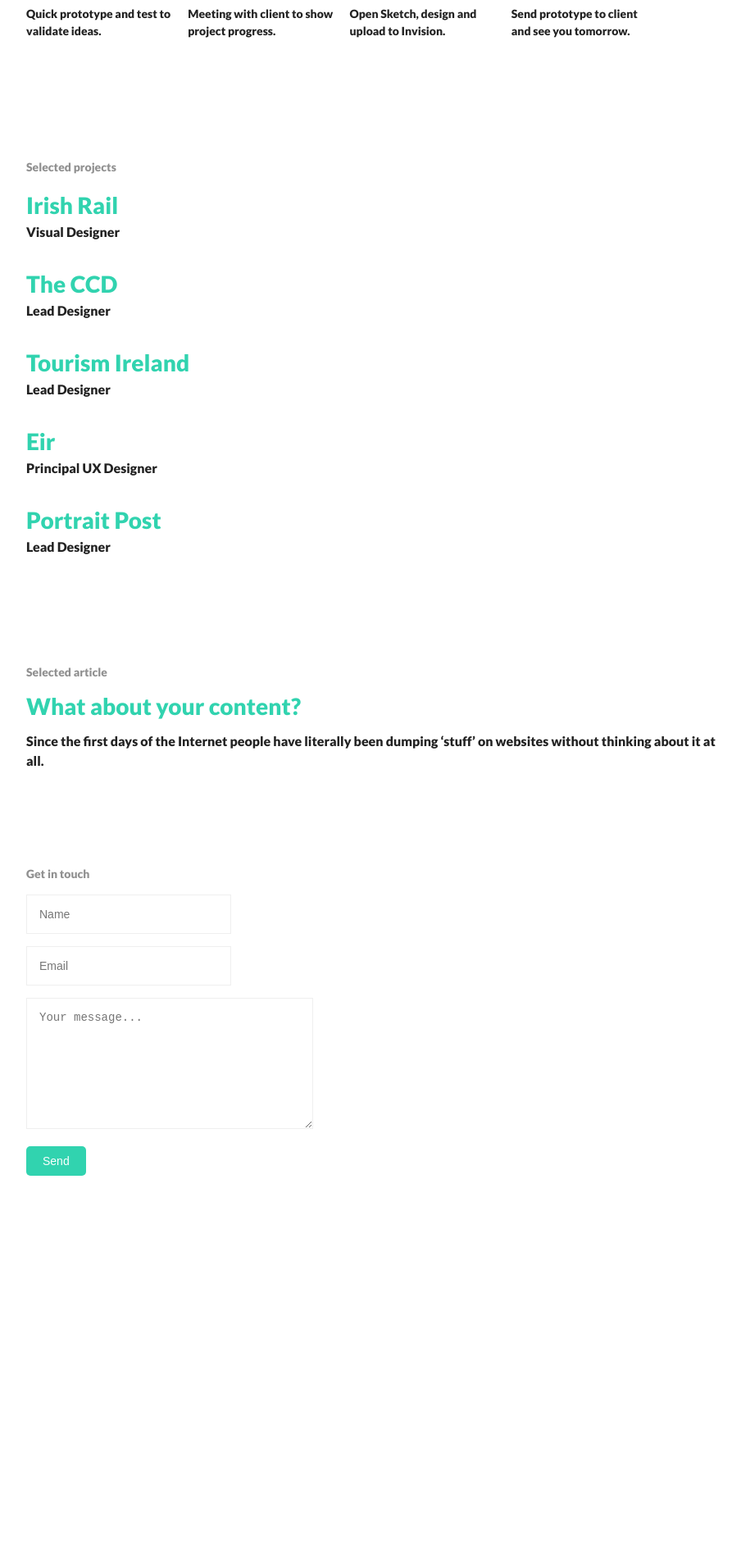
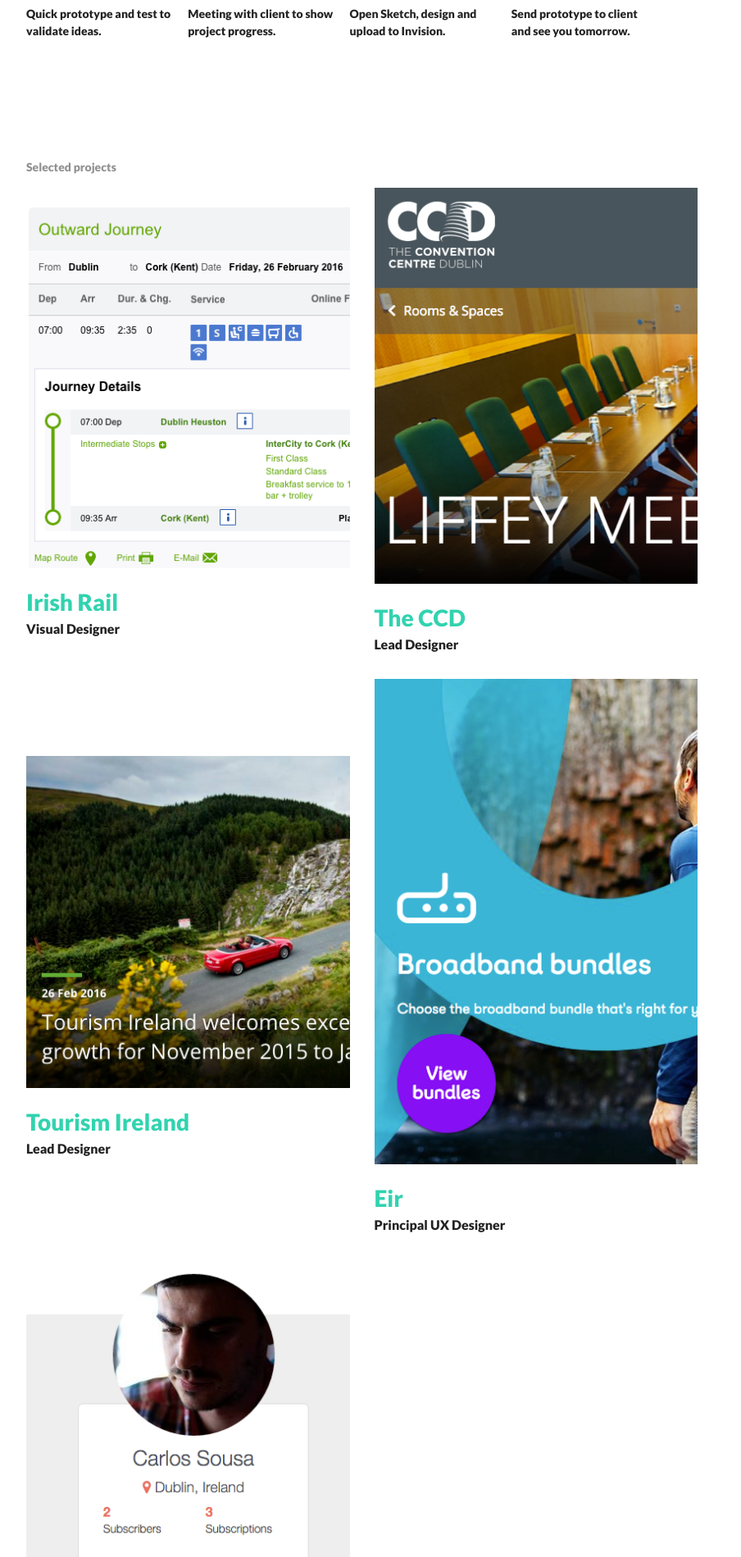
Before and after one commit to carlosjgsousa/carlosjgsousa.github.io, a Jekyll site: the page built from index.html, in a window 1280 px wide. Shown: the part 1010-2909 px from the top of the page at 82% size, without its empty margins (299-1203 px from the left). Built offline with Jekyll 4.4.1, drawn with Linux system fonts in a browser that asks for light colours; nearby versions of some CDN libraries; before the commit the page ends 2524 px from its top, so only the background shows below that.

Commit message:
adding images to work

```diff
--- a/_sass/_layout.scss
+++ b/_sass/_layout.scss
@@ -76,17 +76,32 @@
 .post-list {
     margin-left: 0;
     list-style: none;
-    /*display: flex;*/
-    /*flex-wrap: wrap;*/
+    display: flex;
+    flex-wrap: wrap;
+    justify-content: space-between;
+
 
     > li {
+        width: 50%;
+        padding-right: $spacing-unit;
+        box-sizing: border-box;
+        align-self: center;
         margin-bottom: $spacing-unit;
-        width: 33.3%;
         @include media-query($on-laptop) {
             width: 50%;
         }
         @include media-query($on-palm) {
             width: 100%;
+            padding: 0;
+        }
+        img {
+            max-width: 100%;
+            display: block;
+            margin-bottom: 20px;
+            transition: transform .2s ease-in-out;
+            &:hover {
+                transform: scale(.98);
+            }
         }
     }
 }
--- a/index.html
+++ b/index.html
@@ -67,32 +67,37 @@
         </li>
       {% endfor %} -->
       <li>
+          <a href="http://www.irishrail.ie/"><img src="images/irish_rail.png" alt="Irish Rail"></a>
         <h2>
           <a class="work-link color-change" href="http://www.irishrail.ie/">Irish Rail</a>
         </h2>
         <span class="work-role">Visual Designer</span>
       </li>
       <li>
+        <a href="http://www.theccd.ie/"><img src="images/ccd.png" alt="The CCD"></a>
         <h2>
           <a class="work-link color-change" href="http://www.theccd.ie/">The CCD</a>
         </h2>
         <span class="work-role">Lead Designer</span>
       </li>
       <li>
+        <a href="https://www.tourismireland.com/"><img src="images/tourism_ireland.png" alt="Tourism Ireland"></a>
         <h2>
           <a class="work-link color-change" href="https://www.tourismireland.com/">Tourism Ireland</a>
         </h2>
         <span class="work-role">Lead Designer</span>
       </li>
       <li>
+        <a href="https://www.eir.ie/"><img src="images/eir.png" alt="eir"></a>
         <h2>
           <a class="work-link color-change" href="https://www.eir.ie/">Eir</a>
         </h2>
         <span class="work-role">Principal UX Designer</span>
       </li>
       <li>
+        <a href="http://www.portraitpost.com/"><img src="images/portraitpost.png" alt="Portrait Post"></a>
         <h2>
-          <a class="work-link color-change" href="http://www.portraitpost.com/users/sign_up">Portrait Post</a>
+          <a class="work-link color-change" href="http://www.portraitpost.com/">Portrait Post</a>
         </h2>
         <span class="work-role">Lead Designer</span>
       </li>
```
Also changed, not shown: images/ccd.png (added), images/eir.png (added), images/irish_rail.png (added), images/portraitpost.png (added), images/tourism_ireland.png (added).
